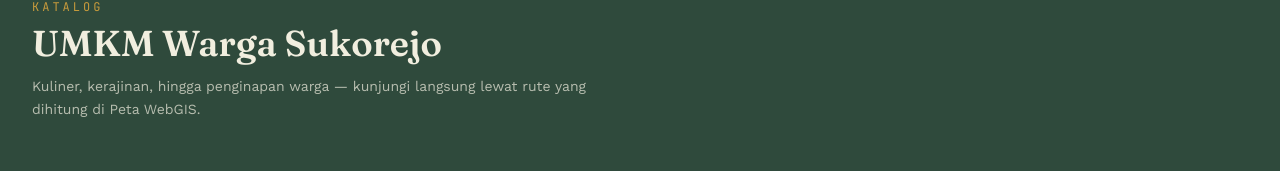
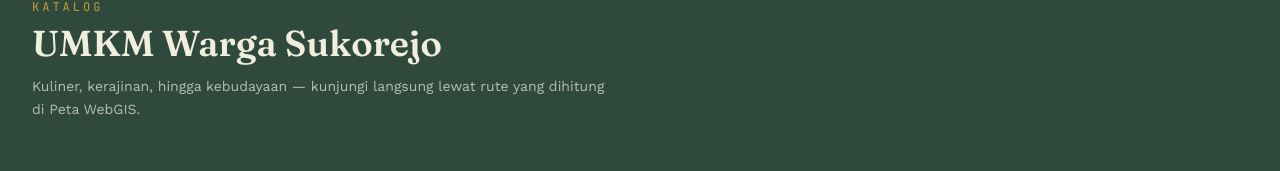
Before and after one commit to josephdamarseto45/sukorejoUMKMWebGISTA, a Next.js app: page /katalog/umkm in a window 1280 px wide. Shown: the part 118-289 px from the top of the page. Built offline with nearby package versions, Linux system fonts and the light colour scheme; no server answers; the database is empty.

Commit message:
deskripsi

```diff
--- a/app/katalog/umkm/page.js
+++ b/app/katalog/umkm/page.js
@@ -25,7 +25,7 @@
             UMKM Warga Sukorejo
           </h1>
           <p className="mt-3 max-w-xl text-sm leading-relaxed text-paper/70">
-            Kuliner, kerajinan, hingga penginapan warga — kunjungi
+            Kuliner, kerajinan, hingga kebudayaan — kunjungi
             langsung lewat rute yang dihitung di Peta WebGIS.
           </p>
         </div>
--- a/app/katalog/wisata/page.js
+++ b/app/katalog/wisata/page.js
@@ -25,7 +25,7 @@
             Wisata Desa Sukorejo
           </h1>
           <p className="mt-3 max-w-xl text-sm leading-relaxed text-paper/70">
-            Dari punggung bukit hingga tepi embung — setiap destinasi
+            Dari punggung bukit hingga sentra durian — setiap destinasi
             terhubung langsung ke Peta WebGIS untuk melihat rute dan
             estimasi waktu tempuh.
           </p>
```
